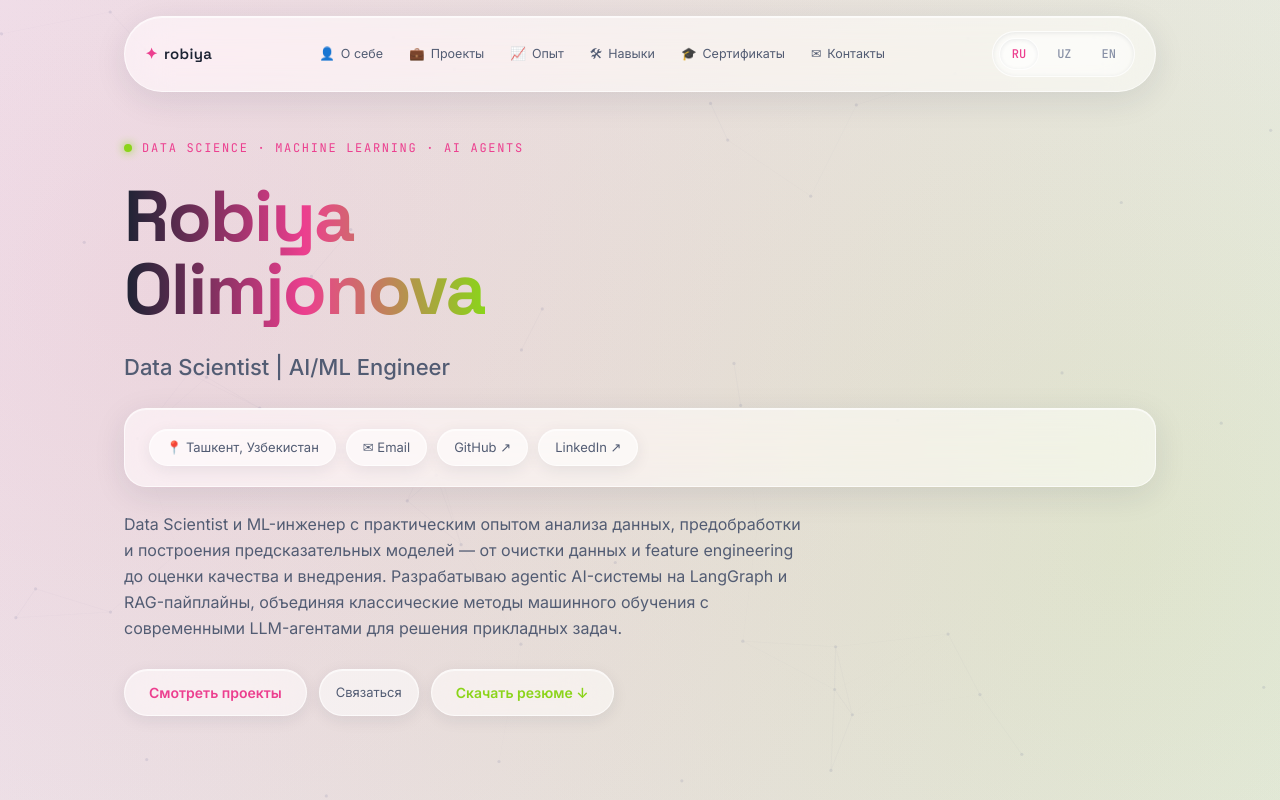
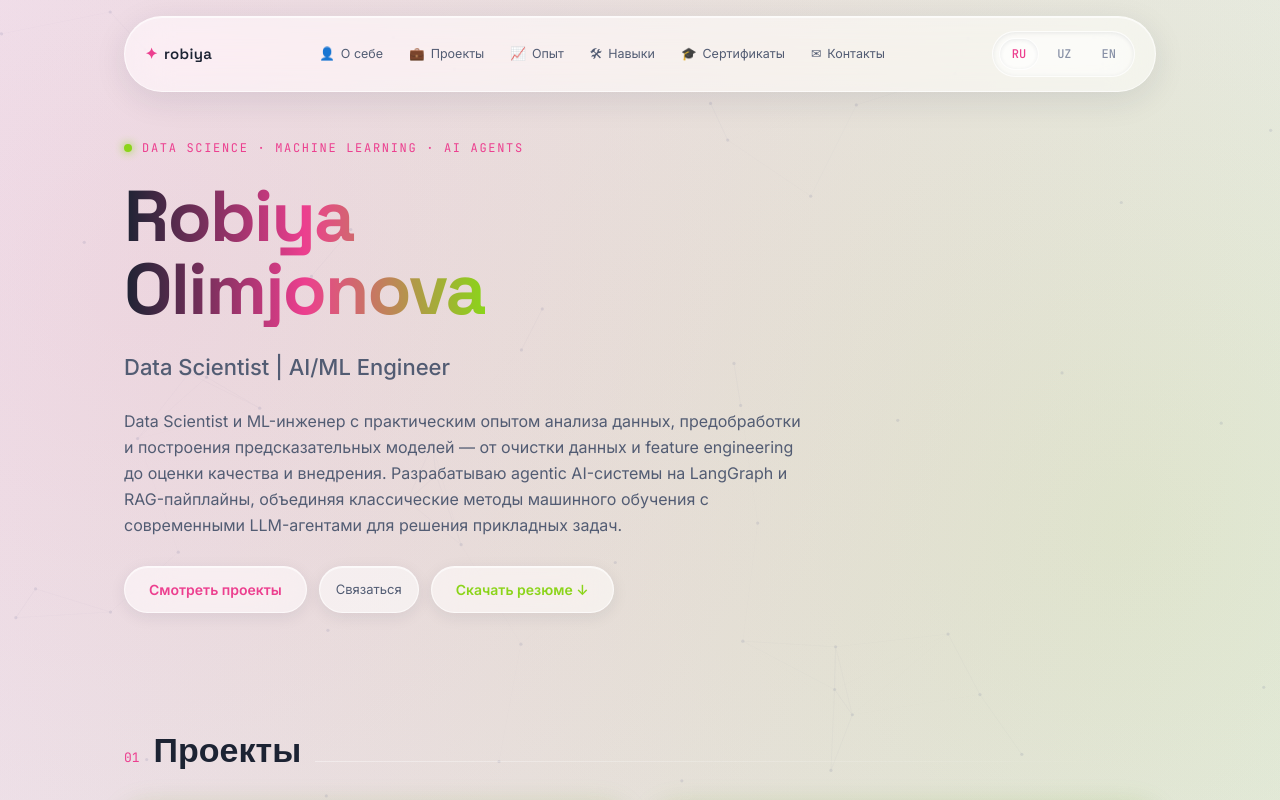
Before and after one commit to rosychks/robiya-portfolio, a Next.js app: page / in a window 1280 px wide. Shown: the top 800 px of the page. Built offline with nearby package versions, Linux system fonts and the light colour scheme; no server answers.

Commit message:
Remove contact links from Hero component
Removed contact links and associated email and GitHub imports from the Hero component.

```diff
--- a/components/Hero.tsx
+++ b/components/Hero.tsx
@@ -1,7 +1,6 @@
 "use client";
 
 import { useLang } from "@/lib/LangContext";
-import { contact } from "@/lib/translations";
 
 export default function Hero() {
   const { t } = useLang();
@@ -21,15 +20,6 @@ export default function Hero() {
 
       <p className="text-[18px] md:text-[22px] text-text1 font-medium">{t.hero.role}</p>
 
-      <div className="w-full glass rounded-glass px-6 py-5 flex flex-wrap gap-4 items-center justify-between">
-        <div className="flex flex-wrap gap-2.5">
-          <span className="chip">📍 {t.hero.location}</span>
-          <a className="chip" href={`mailto:${contact.email}`}>✉ Email</a>
-          <a className="chip" href={contact.github} target="_blank" rel="noopener noreferrer">GitHub ↗</a>
-          <a className="chip" href={contact.linkedin} target="_blank" rel="noopener noreferrer">LinkedIn ↗</a>
-        </div>
-      </div>
-
       <p className="text-text1 text-[16px] leading-relaxed max-w-[680px]">{t.hero.bio}</p>
 
       <div className="flex flex-wrap gap-3 pt-1">
```
